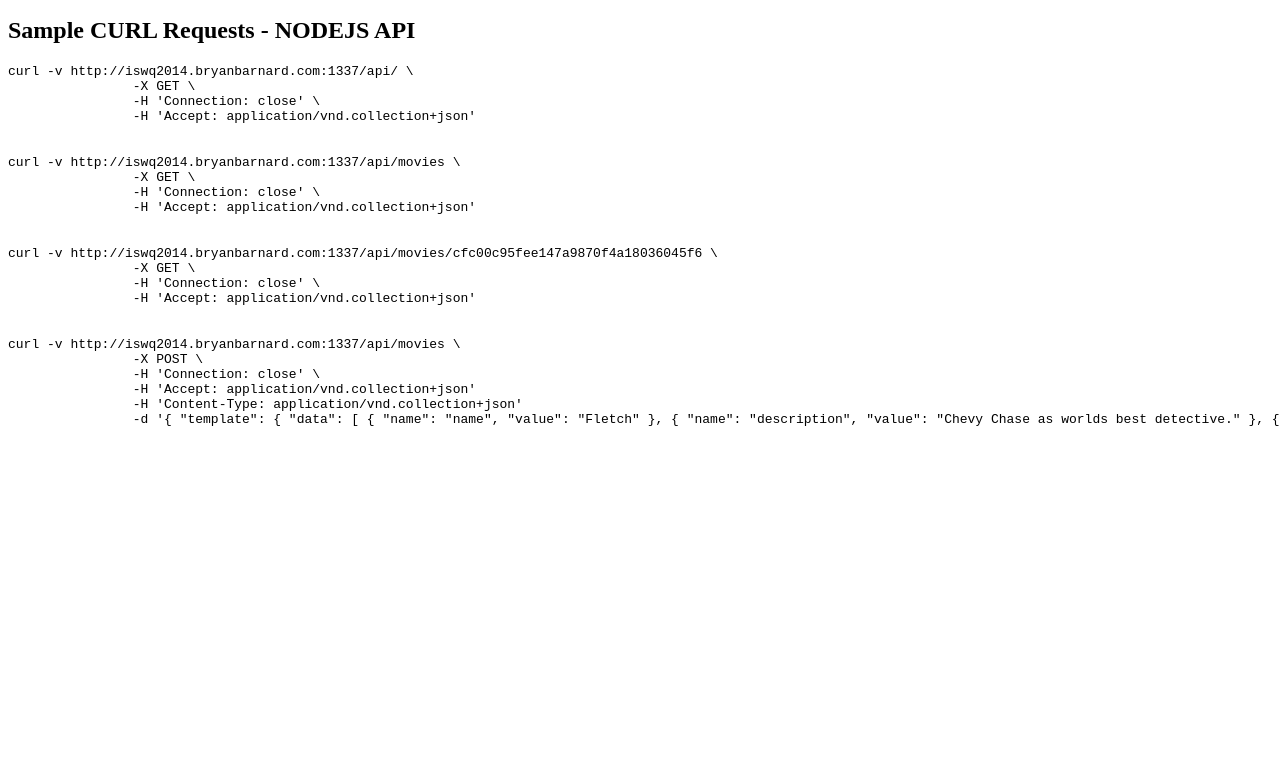
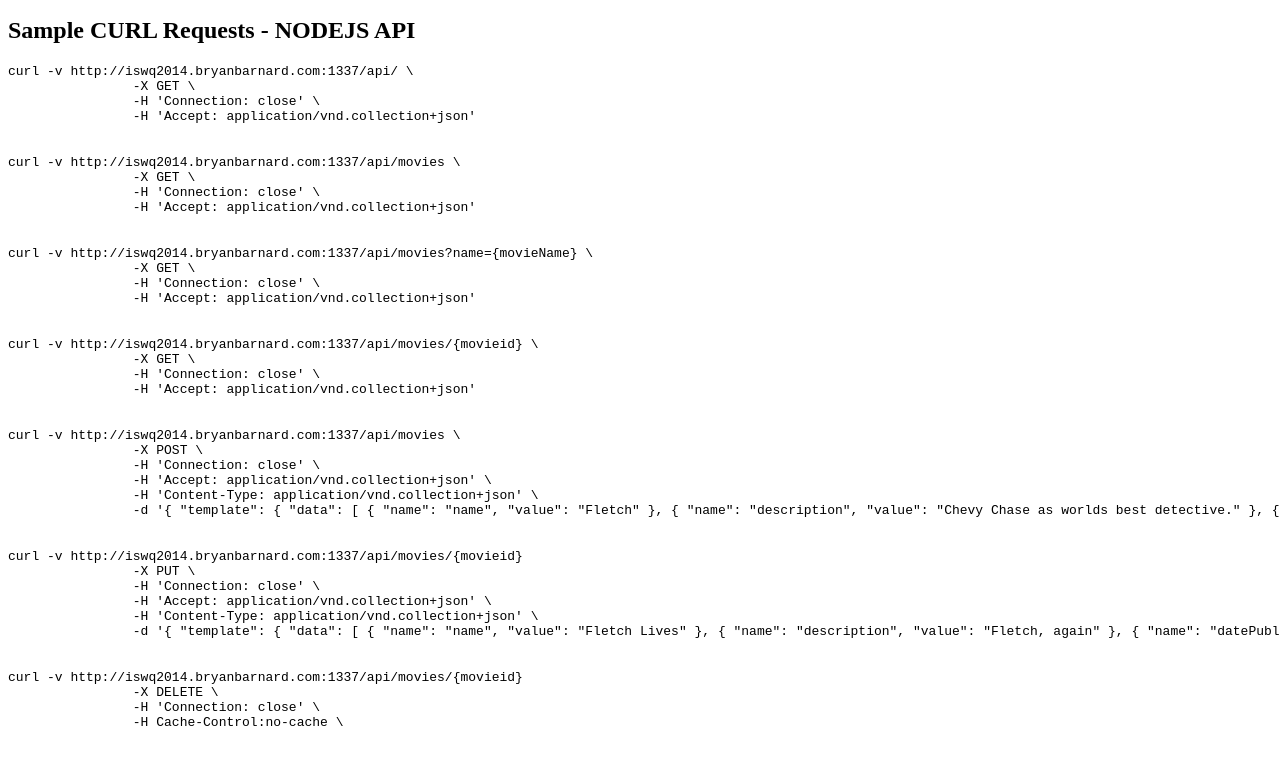
Before and after one commit to bryanbarnard/ISWQ2014, a plain HTML site: page index.html in a window 1280 px wide. Shown: the part 498-1259 px from the top of the page. Before the commit the page ends 956 px from the top, so only its background shows below. Drawn offline with Linux system fonts and the light colour scheme; a script that the page names is missing.

Commit message:
full set nodejs sample

```diff
--- a/index.html
+++ b/index.html
@@ -52,35 +52,52 @@
 <section>
     <div id="sample_request">
         <h2>Sample CURL Requests - NODEJS API</h2>
-            <pre class="embedcurl" title="Get BILLBOARD">curl -v http://iswq2014.bryanbarnard.com:1337/api/ \
+            <pre class="embedcurl" width="100%" title="Get BILLBOARD">curl -v http://iswq2014.bryanbarnard.com:1337/api/ \
                 -X GET \
                 -H 'Connection: close' \
                 -H 'Accept: application/vnd.collection+json'
             </pre>
         <p></p>
-            <pre class="embedcurl" title="Get Movie Resource Collection">curl -v http://iswq2014.bryanbarnard.com:1337/api/movies \
+            <pre class="embedcurl" width="100%" title="Get Movie Resource Collection">curl -v http://iswq2014.bryanbarnard.com:1337/api/movies \
                 -X GET \
                 -H 'Connection: close' \
                 -H 'Accept: application/vnd.collection+json'
             </pre>
         <p></p>
-            <pre class="embedcurl" title="Get Movie Resource">curl -v http://iswq2014.bryanbarnard.com:1337/api/movies/cfc00c95fee147a9870f4a18036045f6 \
+            <pre class="embedcurl" width="100%" title="Get Movie Resource Collection, search by name">curl -v http://iswq2014.bryanbarnard.com:1337/api/movies?name={movieName} \
                 -X GET \
                 -H 'Connection: close' \
                 -H 'Accept: application/vnd.collection+json'
             </pre>
         <p></p>
-            <pre class="embedcurl" title="Create a Movie Resource">curl -v http://iswq2014.bryanbarnard.com:1337/api/movies \
+            <pre class="embedcurl" width="100%" title="Get Movie Resource">curl -v http://iswq2014.bryanbarnard.com:1337/api/movies/{movieid} \
+                -X GET \
+                -H 'Connection: close' \
+                -H 'Accept: application/vnd.collection+json'
+            </pre>
+        <p></p>
+            <pre class="embedcurl" width="100%" title="Create a Movie Resource">curl -v http://iswq2014.bryanbarnard.com:1337/api/movies \
                 -X POST \
                 -H 'Connection: close' \
-                -H 'Accept: application/vnd.collection+json'
-                -H 'Content-Type: application/vnd.collection+json'
+                -H 'Accept: application/vnd.collection+json' \
+                -H 'Content-Type: application/vnd.collection+json' \
                 -d '{ "template": { "data": [ { "name": "name", "value": "Fletch" }, { "name": "description", "value": "Chevy Chase as worlds best detective." }, { "name": "datePublished", "value": "1986-03-28T21:51:08.406Z" }, { "name": "about", "value": "Cheve Chase as LA Detective" }, { "name": "genre", "value": "comedy" }, { "name": "version", "value": "1.0" }, { "name": "timeRequired", "value": "PT100M" }, { "name": "contentRating", "value": "r" } ] } }'
             </pre>
         <p></p>
-
-
-
+            <pre class="embedcurl" width="100%" title="Modify a Movie Resource">curl -v http://iswq2014.bryanbarnard.com:1337/api/movies/{movieid}
+                -X PUT \
+                -H 'Connection: close' \
+                -H 'Accept: application/vnd.collection+json' \
+                -H 'Content-Type: application/vnd.collection+json' \
+                -d '{ "template": { "data": [ { "name": "name", "value": "Fletch Lives" }, { "name": "description", "value": "Fletch, again" }, { "name": "datePublished", "value": "1992-03-28T21:51:08.406Z" }, { "name": "about", "value": "Chevy Chase as LA Detective" }, { "name": "genre", "value": "comedy" }, { "name": "version", "value": "1.0" }, { "name": "timeRequired", "value": "PT140M" }, { "name": "contentRating", "value": "r" } ] } }'
+            </pre>
+        <p></p>
+            <pre class="embedcurl"  width="100%" title="Delete a Movie Resource">curl -v http://iswq2014.bryanbarnard.com:1337/api/movies/{movieid}
+                -X DELETE \
+                -H 'Connection: close' \
+                -H Cache-Control:no-cache \
+            </pre>
+        <p></p>
     </div>
     <div id="tests">
     </div>
```
